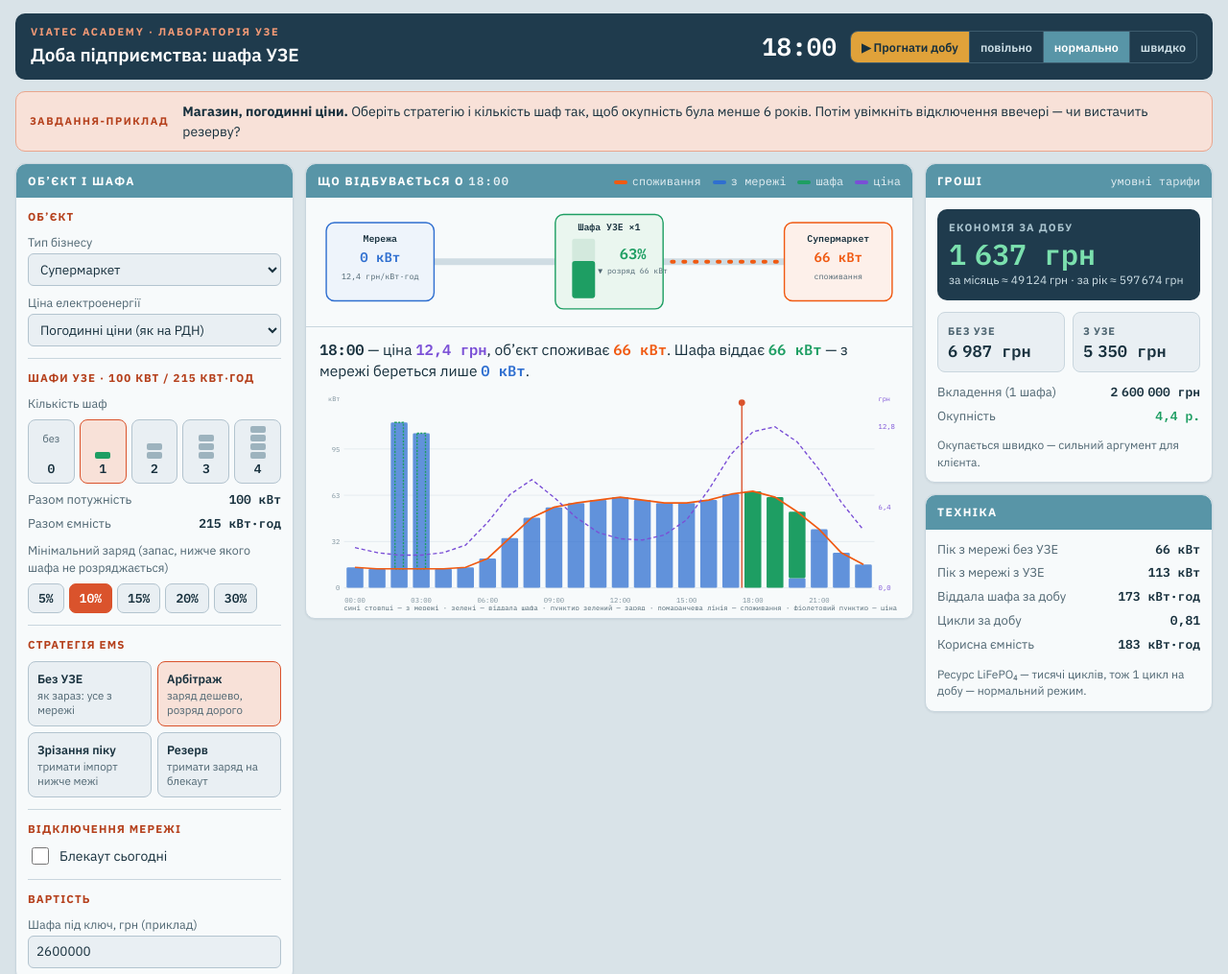
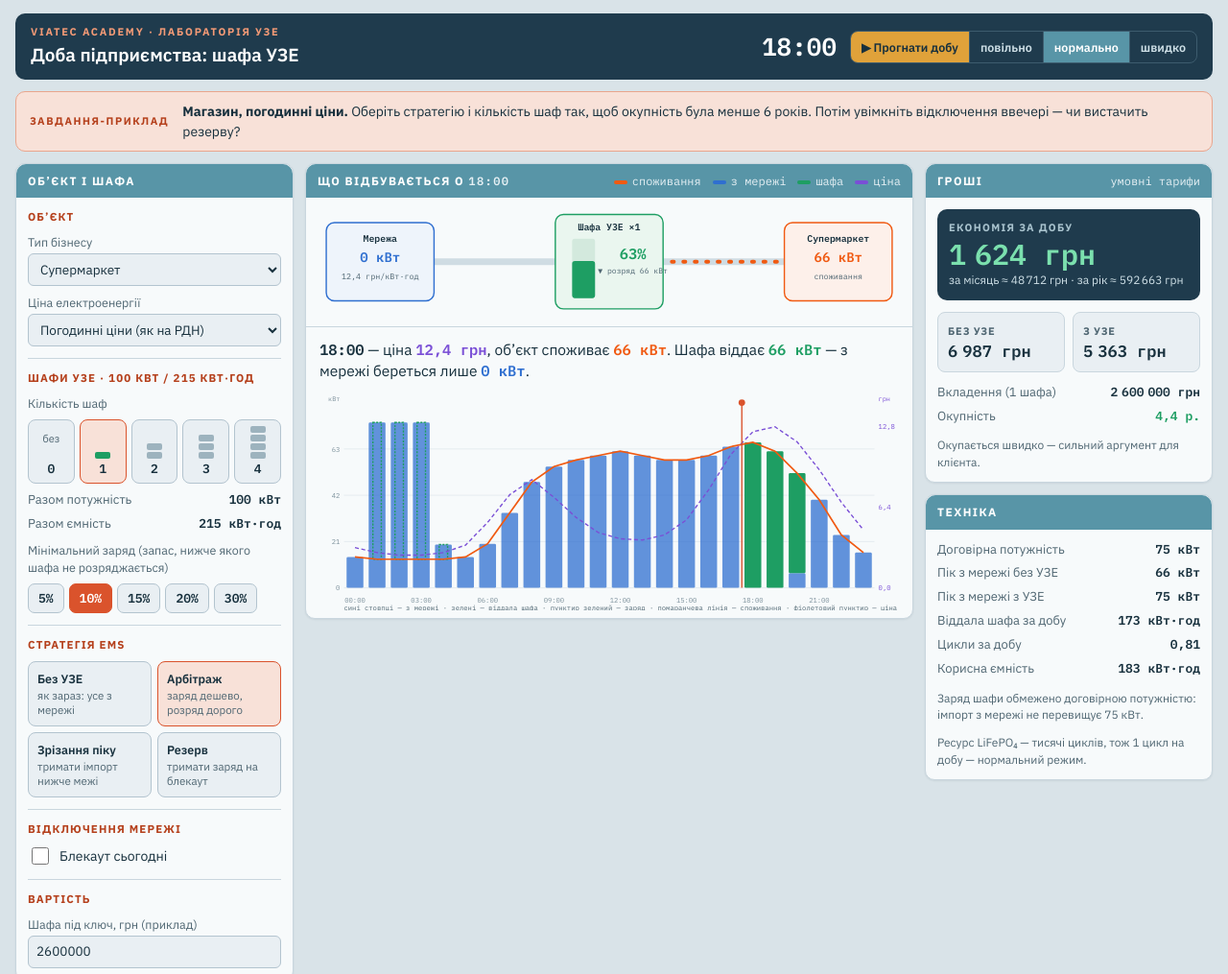
Before and after one commit to vovkvlgr-ctrl/solar-course, a plain HTML site: page uze/index.html in a window 1280 px wide. Shown: the top 1015 px of the page at 96% size. Drawn offline with Linux system fonts and the light colour scheme.

Commit message:
УЗЕ: виправлено розрахунок економії при блекауті, заряд обмежено договірною потужністю
Co-Authored-By: Claude Opus 5.5 <noreply@anthropic.com>
Claude-Session: https://claude.ai/code/session_01MsawJuNDaunibgBzV1PfT9

```diff
--- a/uze/index.html
+++ b/uze/index.html
@@ -121,7 +121,7 @@ table.hours th.cur{background:var(--accent);color:#fff}
   </div>
 
   <section class="panel"><div class="ph"><h2>Погодинно</h2><span>кВт · грн/кВт·год</span></div><div class="pb tw" id="table"></div></section>
-  <p class="foot">Прототип навчальної лабораторії курсу О9. Профілі споживання, ціни і вартість шафи умовні — для навчання. Шафа: 100 кВт / 215 кВт·год, ККД заряду-розряду 90 %.</p>
+  <p class="foot">Прототип навчальної лабораторії курсу О9. Профілі споживання, ціни і вартість шафи умовні — для навчання. Шафа: 100 кВт / 215 кВт·год, ККД заряду-розряду 90 %. Модель: одна типова доба × 365; не враховано плату за потужність, вихідні, сезонність цін, знос і обслуговування.</p>
 </div>
 
 <script>
@@ -156,12 +156,13 @@ function simulate(st){
   st=st||S.strat;
   const L=OBJ[S.obj].p.slice(), price=TAR[S.tar].p, P=CAB.P*S.n, Emax=CAB.E*S.n*S.socMax/100, Emin=CAB.E*S.n*S.socMin/100, eta=Math.sqrt(CAB.eff);
   let soc=st==='res'?Emax:Emin;
+  const Pc=contractP();
   const ord=[...Array(24).keys()].sort((a,b)=>price[a]-price[b]||a-b);
   const usable=Emax-Emin;
   let chargeH=new Set(), disH=new Set();
   if(st==='arb'){
     const lo=price[ord[0]], hi=price[ord[23]];
-    if(hi*CAB.eff>lo){ let need=usable/eta, i=0; while(need>0&&i<24){ chargeH.add(ord[i]); need-=P; i++; }
+    if(hi*CAB.eff>lo){ let need=usable/eta, i=0; while(need>0&&i<24){ const cap=Math.min(P,Math.max(0,Pc-L[ord[i]])); if(cap>0){ chargeH.add(ord[i]); need-=cap; } i++; }
       let give=usable*eta, j=23; while(give>0&&j>=0){ const h=ord[j]; if(!chargeH.has(h)&&price[h]*CAB.eff>lo){ disH.add(h); give-=Math.min(P,L[h]); } j--; } }
   }
   const out=[]; let unserved=0;
@@ -169,26 +170,28 @@ function simulate(st){
     const isOut=S.out&&((h-S.outFrom+24)%24)<S.outLen;
     let ch=0, dis=0, grid=L[h], lost=0;
     if(isOut){
-      if(st!=='none'){ dis=Math.min(P,L[h],(soc-Emin*0)*eta); soc-=dis/eta; }
+      if(st!=='none'){ dis=Math.max(0,Math.min(P,L[h],(soc-Emin)*eta)); soc-=dis/eta; }
       lost=L[h]-dis; grid=0; unserved+=lost;
     } else if(st==='arb'){
-      if(chargeH.has(h)){ ch=Math.min(P,(Emax-soc)/eta); soc+=ch*eta; }
+      if(chargeH.has(h)){ ch=Math.max(0,Math.min(P,Pc-L[h],(Emax-soc)/eta)); soc+=ch*eta; }
       else if(disH.has(h)){ dis=Math.min(P,L[h],(soc-Emin)*eta); soc-=dis/eta; }
     } else if(st==='peak'){
       if(L[h]>S.peakLim){ dis=Math.min(P,L[h]-S.peakLim,(soc-Emin)*eta); soc-=dis/eta; }
       else { const room=S.peakLim-L[h]; const cheap=price[h]<=price[ord[11]]; if(cheap||soc<Emin+usable*0.5){ ch=Math.min(P,room,(Emax-soc)/eta); soc+=ch*eta; } }
     } else if(st==='res'){
-      if(soc<Emax){ ch=Math.min(P,(Emax-soc)/eta); soc+=ch*eta; }
+      if(soc<Emax){ ch=Math.max(0,Math.min(P,Pc-L[h],(Emax-soc)/eta)); soc+=ch*eta; }
     }
     if(!isOut) grid=L[h]+ch-dis;
     out.push({h,load:L[h],price:price[h],ch,dis,grid,soc,socPct:soc/(CAB.E*S.n)*100,isOut,lost});
   }
-  const costBase=L.reduce((t,l,h)=>t+l*price[h],0), cost=out.reduce((t,o)=>t+o.grid*price[o.h],0);
+  const costBase=out.reduce((t,o)=>t+(o.isOut?0:o.load*o.price),0), cost=out.reduce((t,o)=>t+o.grid*o.price,0);
+  const savedOut=out.reduce((t,o)=>t+(o.isOut?o.dis:0),0);
   const peakBase=Math.max(...L), peakGrid=Math.max(...out.filter(o=>!o.isOut).map(o=>o.grid));
   const disTot=out.reduce((t,o)=>t+o.dis,0);
-  return {out,costBase,cost,save:costBase-cost,peakBase,peakGrid,cycles:disTot/(CAB.E*S.n),unserved,disTot};
+  return {out,costBase,cost,save:costBase-cost,peakBase,peakGrid,cycles:S.n?disTot/(CAB.E*S.n):0,unserved,disTot,savedOut,Pc};
 }
 
+function contractP(){ return Math.ceil(Math.max(...OBJ[S.obj].p)*1.1/5)*5; }
 function chips(k,vals,cur,u){ return `<div class="chipset">${vals.map(v=>`<button data-set="${k}" data-v="${v}" aria-pressed="${cur===v}">${v}${u}</button>`).join('')}</div>`; }
 function cfgHTML(){
   const opt=(o,v)=>Object.entries(o).map(([k,x])=>`<option value="${k}"${k===v?' selected':''}>${x.n}</option>`).join('');
@@ -242,15 +245,16 @@ function chartSVG(r){
 function results(){
   const r=R, base=simulate('none');
   const yr=r.save*365, cap=S.capex*S.n, pay=yr>0?cap/yr:Infinity;
+  const outNote=S.out&&S.n?`<p class="hint" style="color:var(--ink)"><b>Сьогодні з блекаутом:</b> шафа не заробляє, а тримає бізнес — віддала ${fmt(r.savedOut)} кВт·год у години без мережі. Окупність рахуйте за звичайною добою (вимкніть блекаут), а резерв — це окрема цінність: збережені продажі, продукти, обладнання.</p>`:'';
   $('#money').innerHTML=`<div class="big"><span class="k">Економія за добу</span><span class="v ${r.save>=0?'pos':'neg'}">${fmt(r.save)} грн</span><span class="s">за місяць ≈ ${fmt(r.save*30)} грн · за рік ≈ ${fmt(yr)} грн</span></div>
     <div class="cmp"><div><span class="k">Без УЗЕ</span><br><span class="v">${fmt(r.costBase)} грн</span></div><div><span class="k">З УЗЕ</span><br><span class="v">${fmt(r.cost)} грн</span></div></div>
     <div class="kv"><span>Вкладення (${S.n} ${S.n===1?'шафа':S.n<5?'шафи':'шаф'})</span><span>${fmt(cap)} грн</span><span>Окупність</span><span style="color:${pay<6?'var(--ok)':pay<10?'var(--warn)':'var(--err)'}">${S.n&&isFinite(pay)?fmt(pay,1)+' р.':'—'}</span></div>
-    <p class="hint">${S.n===0?'Додайте шафу, щоб побачити ефект.':pay<6?'Окупається швидко — сильний аргумент для клієнта.':pay<10?'Окупність середня: шукайте кращу стратегію або тариф.':'Довго окупається. Спробуйте арбітраж на погодинних цінах або менше шаф.'}</p>`;
+    ${outNote}<p class="hint">${S.out?'':S.n===0?'Додайте шафу, щоб побачити ефект.':pay<6?'Окупається швидко — сильний аргумент для клієнта.':pay<10?'Окупність середня: шукайте кращу стратегію або тариф.':'Довго окупається. Спробуйте арбітраж на погодинних цінах або менше шаф.'}</p>`;
   const usable=CAB.E*S.n*(S.socMax-S.socMin)/100;
-  $('#tech').innerHTML=`<div class="kv"><span>Пік з мережі без УЗЕ</span><span>${fmt(r.peakBase)} кВт</span><span>Пік з мережі з УЗЕ</span><span style="color:${r.peakGrid<r.peakBase?'var(--ok)':'var(--ink)'}">${fmt(r.peakGrid)} кВт</span>
+  $('#tech').innerHTML=`<div class="kv"><span>Договірна потужність</span><span>${fmt(r.Pc)} кВт</span><span>Пік з мережі без УЗЕ</span><span>${fmt(r.peakBase)} кВт</span><span>Пік з мережі з УЗЕ</span><span style="color:${r.peakGrid<r.peakBase?'var(--ok)':'var(--ink)'}">${fmt(r.peakGrid)} кВт</span>
     <span>Віддала шафа за добу</span><span>${fmt(r.disTot)} кВт·год</span><span>Цикли за добу</span><span>${fmt(r.cycles,2)}</span><span>Корисна ємність</span><span>${fmt(usable)} кВт·год</span>
-    ${S.out?`<span>Без живлення в блекаут</span><span style="color:${r.unserved>0.5?'var(--err)':'var(--ok)'}">${fmt(r.unserved)} кВт·год</span>`:''}</div>
-    <p class="hint">${r.cycles>1.1?'Понад 1 цикл на добу — ресурс шафи витрачається швидше, врахуйте в окупності.':'Ресурс LiFePO₄ — тисячі циклів, тож 1 цикл на добу — нормальний режим.'}</p>`;
+    ${S.out?`<span>Шафа віддала в блекаут</span><span style="color:var(--ok)">${fmt(r.savedOut)} кВт·год</span><span>Без живлення в блекаут</span><span style="color:${r.unserved>0.5?'var(--err)':'var(--ok)'}">${fmt(r.unserved)} кВт·год</span>`:''}</div>
+    <p class="hint">Заряд шафи обмежено договірною потужністю: імпорт з мережі не перевищує ${fmt(r.Pc)} кВт. </p><p class="hint">${r.cycles>1.1?'Понад 1 цикл на добу — ресурс шафи витрачається швидше, врахуйте в окупності.':'Ресурс LiFePO₄ — тисячі циклів, тож 1 цикл на добу — нормальний режим.'}</p>`;
   const cols=r.out.map(o=>o.h);
   const row=(n,f,cl)=>`<tr><td>${n}</td>${r.out.map(o=>`<td class="${o.h===Math.floor(H)?'cur':''}"${cl?` style="color:${cl(o)}"`:''}>${f(o)}</td>`).join('')}</tr>`;
   $('#table').innerHTML=`<table class="hours"><thead><tr><th>Година</th>${cols.map(h=>`<th class="${h===Math.floor(H)?'cur':''}">${String(h).padStart(2,'0')}</th>`).join('')}</tr></thead><tbody>
```
